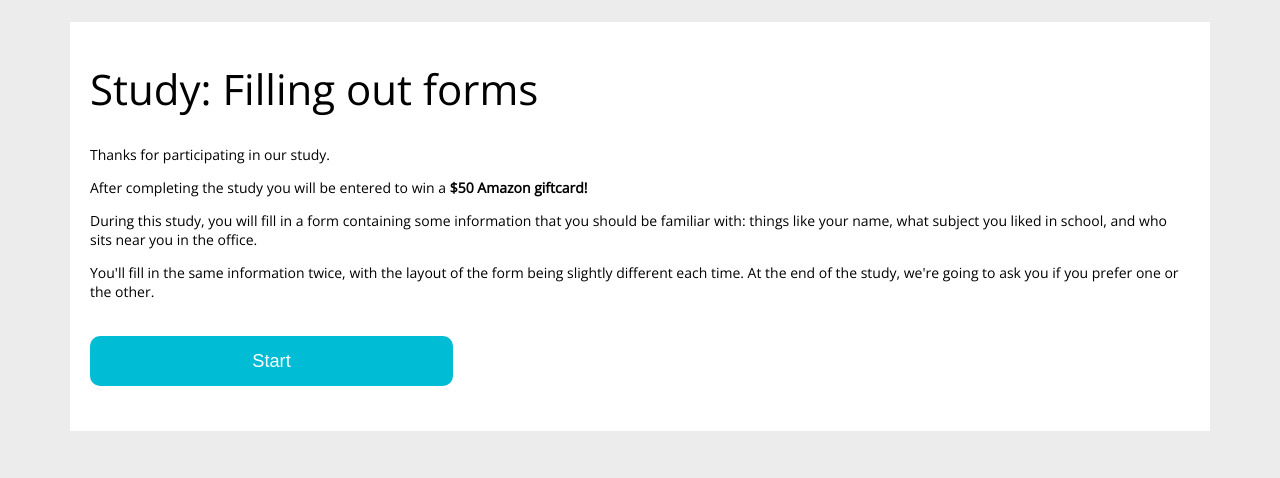
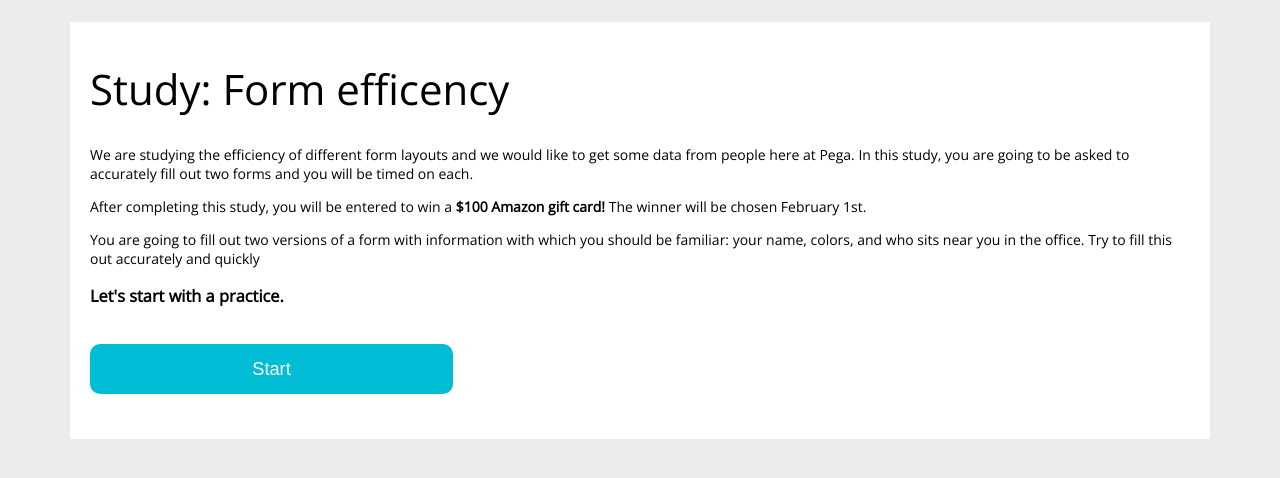
Before and after one commit to katierik/formtest, a PHP site: page / in a window 1280 px wide. Shown: the top 478 px of the page. Run offline with PHP 8.4, Linux system fonts and the light colour scheme; some libraries are stand-ins or nearby versions.

Commit message:
Edited instruction text
Still need to hook this up to a practice page

```diff
--- a/index.php
+++ b/index.php
@@ -33,11 +33,12 @@
 
     <div id="content">
 
-        <h1>Study: Filling out forms</h1>
-        <p>Thanks for participating in our study. </p>
-        <p>After completing the study you will be entered to win a <strong>$50 Amazon giftcard!</strong></p>
-        <p>During this study, you will fill in a form containing some information that you should be familiar with: things like your name, what subject you liked in school, and who sits near you in the office. </p>
-        <p>You'll fill in the same information twice, with the layout of the form being slightly different each time. At the end of the study, we're going to ask you if you prefer one or the other.</p>
+        <h1>Study: Form efficency</h1>
+        <p>We are studying the efficiency of different form layouts and we would like to get some data from people here at Pega. In this study, you are going to be asked to accurately fill out two forms and you will be timed on each.</p>
+        <p>After completing this study, you will be entered to win a <strong>$100 Amazon gift card!</strong> The winner will be chosen February 1st.</p>
+        <p>You are going to fill out two versions of a form with information with which you should be familiar: your name, colors, and who sits near you in the office. Try to fill this out accurately and quickly</p>
+        <h3>Let's start with a practice.</h3>
+
 
         <form id="startForm" method="get" action="FormTest.php">
             <button>Start</button>
```
